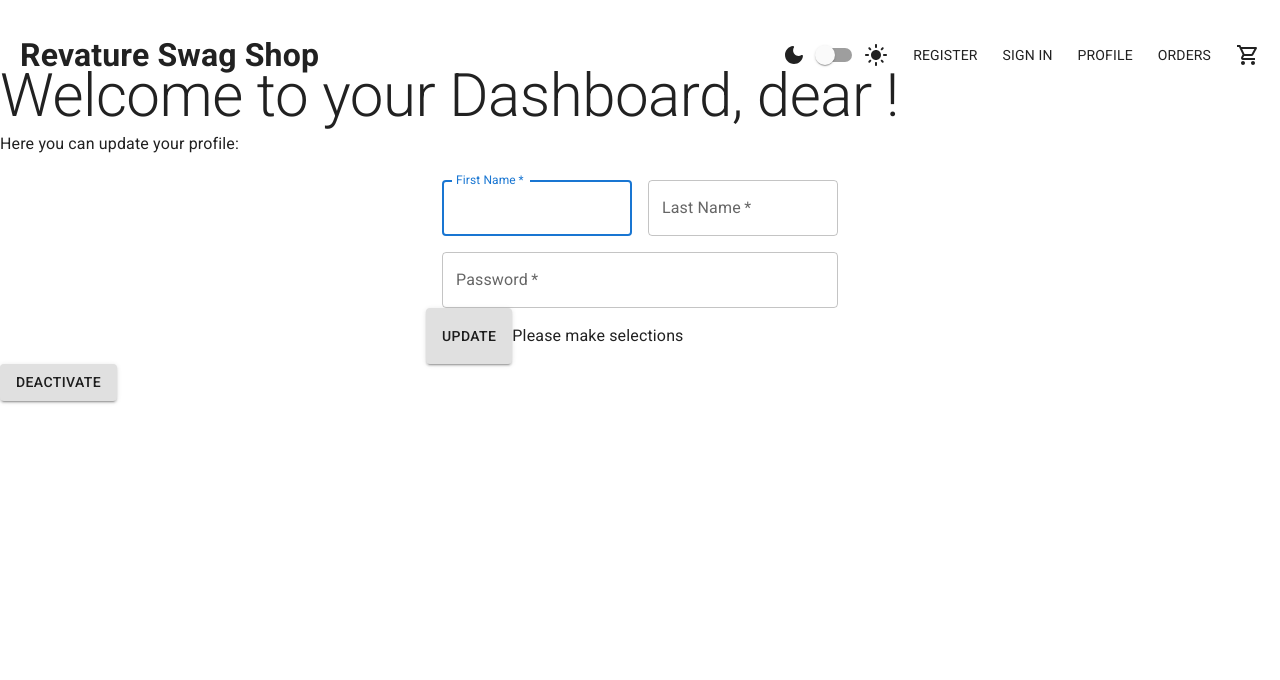
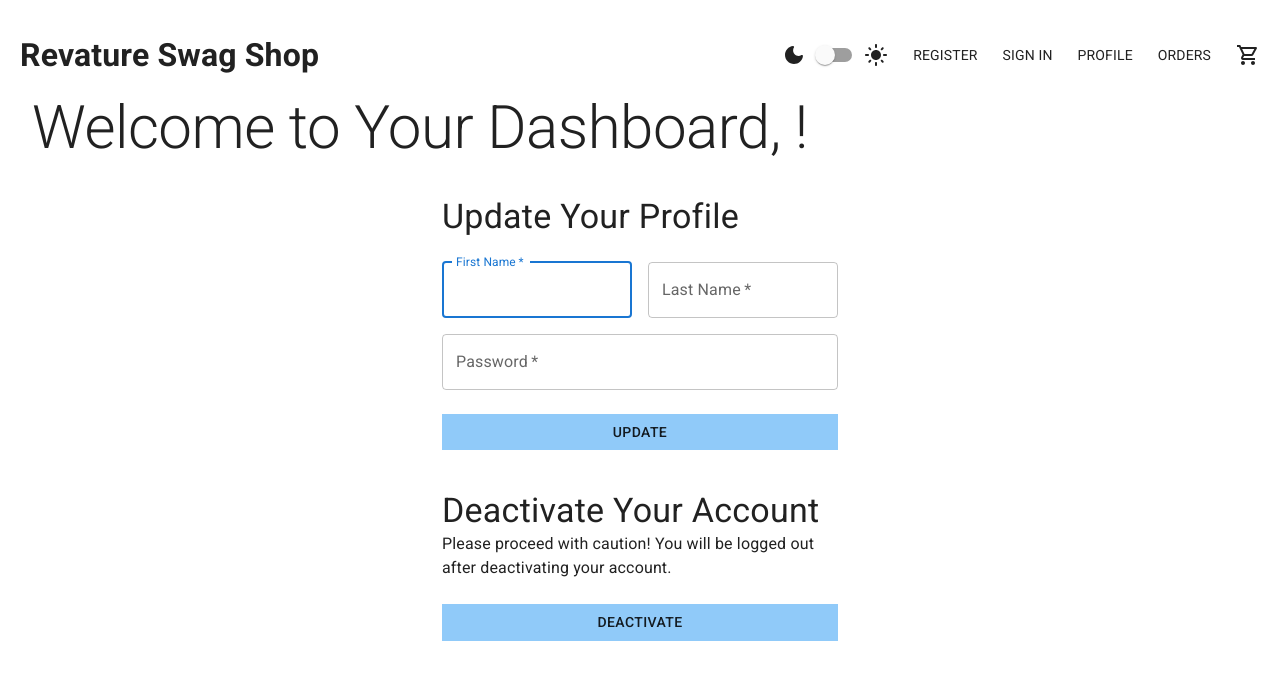
Before and after one commit to Stacks-OnStacksCapstone/e-commerce-react-capstone, a React (Create React App) app: page /userProfile in a window 1280 px wide. Shown: the top 680 px of the page. Built offline with nearby package versions, Linux system fonts and the light colour scheme; no server answers.

Commit message:
polishing

```diff
--- a/src/components/user/UserProfile.tsx
+++ b/src/components/user/UserProfile.tsx
@@ -1,14 +1,10 @@
 import { useEffect, useState } from "react";
-import eCommerceClient from "../../remote/e-commerce-api/eCommerceClient";
 import { apiDeactivateUser, apiGetProfile, apiUpdateUser } from "../../remote/e-commerce-api/UserService";
 import User from "../../models/User";
 import { apiLogout } from "../../remote/e-commerce-api/authService";
 import { useNavigate } from "react-router-dom";
 import Button from "@material-ui/core/Button";
-import ButtonGroup from "@material-ui/core/ButtonGroup";
 import Typography from '@mui/material/Typography';
-import styled from "styled-components";
-import { Input } from '@mui/material';
 import { createTheme, ThemeProvider } from '@mui/material/styles';
 import Grid from '@mui/material/Grid';
 import Box from '@mui/material/Box';
@@ -21,7 +17,6 @@ const theme = createTheme();
 
 export default function UserProfile() {
 
-
     const [user, setUser] = useState<User>()
     const [persisted, setPersisted] = useState<String>();
     const [formData, setFormData] = useState({
@@ -30,8 +25,6 @@ export default function UserProfile() {
         password: ""
     });
     const navigate = useNavigate();
-
-
 
     useEffect(() => {
         console.log("effect invoked");
@@ -43,7 +36,7 @@ export default function UserProfile() {
         try {
             await apiUpdateUser(formData.firstName, formData.lastName, formData.password);
 
-            setPersisted("You successfully updated your profile!");
+            setPersisted("You've successfully updated your profile!");
             getProfile();
 
         } catch (error: any) {
@@ -58,7 +51,7 @@ export default function UserProfile() {
             await apiLogout();
             navigate('/login');
             console.log(user);
-            setPersisted(`You successfully deactivated your profile!`);
+            setPersisted(`You've successfully deactivated your profile!`);
 
         } catch (error) {
             console.log(error);
@@ -80,13 +73,18 @@ export default function UserProfile() {
     }
 
     return (
-        <ThemeProvider theme={theme}>
-            <Typography variant="h2">Welcome to your Dashboard, dear {user?.firstName}!</Typography>
-            <Typography variant="body1">
-                Here you can update your profile:
-            </Typography>
-            <Container component="main" maxWidth="xs">
-                <Box component="form" noValidate sx={{ mt: 3 }}>
+            <>
+            <Box color="inherit" sx={{ m: 4}}>
+                    <Typography variant="h2">Welcome to Your Dashboard, {user?.firstName}!</Typography>
+            </Box>
+
+            <Container color="inherit" component="main" maxWidth="xs">
+
+                <Box color="inherit" sx={{ m: 3, mx: "auto"}}>
+                    <Typography variant="h4"> Update Your Profile</Typography>
+                </Box>
+
+                <Box color="inherit" component="form" noValidate sx={{ mt: 3 }}>
 
                     <Grid container spacing={2}>
                         <Grid item xs={12} sm={6}>
@@ -127,15 +125,26 @@ export default function UserProfile() {
                                 autoComplete="new-password"
                                 onChange={(event) => setFormData({ ...formData, password: event.target.value })}
                             />
+                            <Box sx={{ mt: 3, mb: 2, backgroundColor: "#90CAF9"}}>
+                                <Button fullWidth onClick={update}>Update</Button>
+                            </Box>
                         </Grid>
-
-                        <Button variant="contained" onClick={update}>Update</Button>
-                        {persisted === undefined ? <p>Please make selections</p> : <p>{persisted}</p>}
-
                     </Grid>
+                    {persisted === undefined ? <p></p> : <p>{persisted}</p>}
                 </Box>
             </Container>
-            <Button variant="contained" onClick={() => deactivateUser()}>Deactivate</Button>
-        </ThemeProvider>
+
+            <Container color="inherit" maxWidth="xs" >
+
+                <Box color="inherit" sx={{ m: 3, mx: "auto"}}>
+                    <Typography variant="h4"> Deactivate Your Account</Typography>
+                    <Typography> Please proceed with caution! You will be logged out after deactivating your account.</Typography>
+                </Box>
+
+                <Box sx={{ mt: 3, mb: 2, backgroundColor: "#90CAF9"}}>
+                        <Button fullWidth onClick={() => deactivateUser()}>Deactivate</Button>
+                </Box>
+            </Container>
+        </>
     );
 }
```
